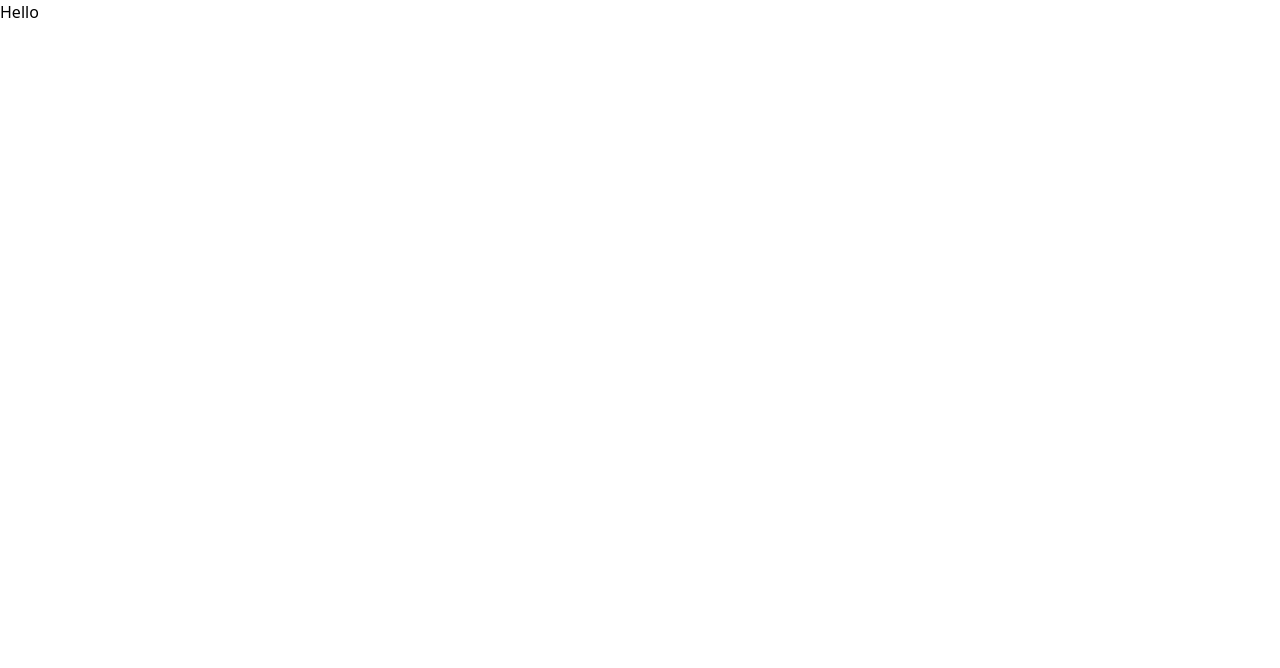
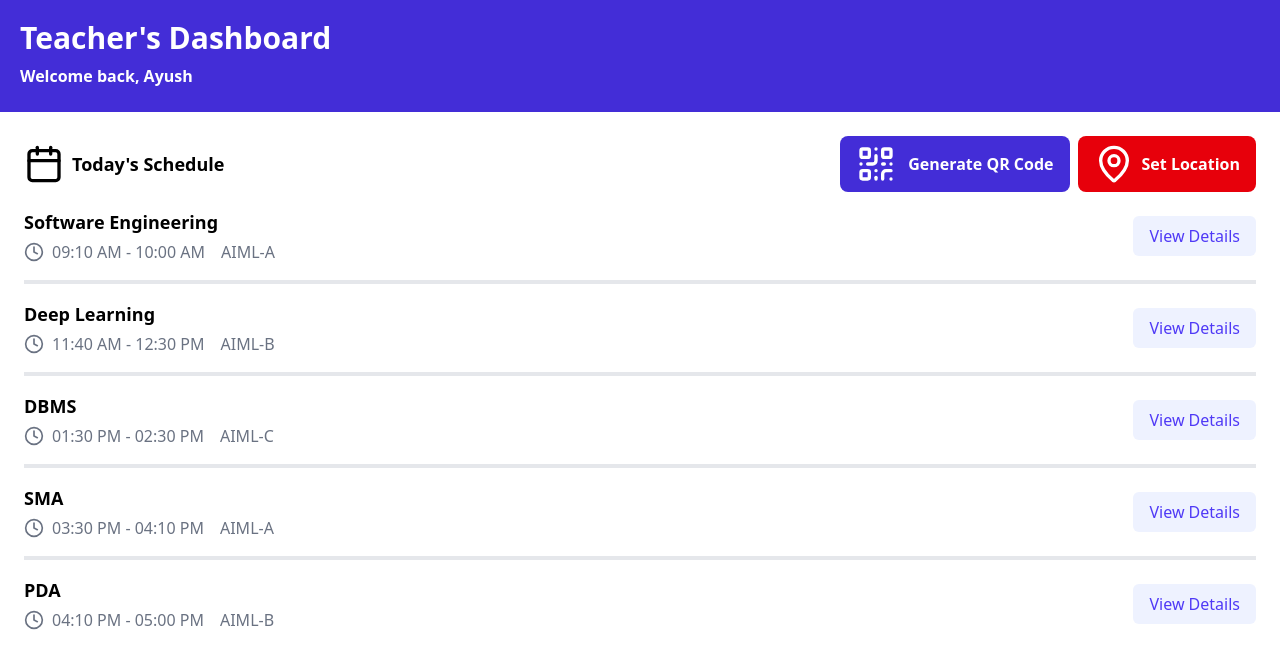
Before and after one commit to iaadarsh23/Advance_Attendance, a React (Vite) app: page / in a window 1280 px wide. Shown: the top 668 px of the page. Built offline with nearby package versions, Linux system fonts and the light colour scheme.

Commit message:
Teacher dashboard

```diff
--- a/package.json
+++ b/package.json
@@ -11,6 +11,7 @@
   },
   "dependencies": {
     "@tailwindcss/vite": "^4.0.6",
+    "lucide-react": "^0.475.0",
     "react": "^19.0.0",
     "react-dom": "^19.0.0"
   },
--- a/src/App.jsx
+++ b/src/App.jsx
@@ -1,9 +1,9 @@
 import React from 'react'
-
+import Admin from './components/Admin'
 const App = () => {
   return (
     <div>
-      <h1 className='bg-red-70'>Hello</h1>
+      <Admin />
     </div>
   )
 }
--- a/src/components/Admin.jsx
+++ b/src/components/Admin.jsx
@@ -1,8 +1,75 @@
 import React from 'react'
+import { Calendar, MapPin, QrCode, Clock } from 'lucide-react';
+
 
 const Admin = () => {
+
+  const lectures = [
+    { id: 1, subject: 'Software Engineering', time: '09:10 AM - 10:00 AM', class: 'AIML-A' },
+    { id: 2, subject: 'Deep Learning', time: '11:40 AM - 12:30 PM', class: 'AIML-B' },
+    { id: 3, subject: 'DBMS', time: '01:30 PM - 02:30 PM', class: 'AIML-C' },
+    { id: 4, subject: 'SMA', time: '03:30 PM - 04:10 PM', class: 'AIML-A' },
+    { id: 5, subject: 'PDA', time: '04:10 PM - 05:00 PM', class: 'AIML-B' },
+  ];
   return (
-    <div>Admin</div>
+    <div>
+      {/* header */}
+      <div classname="min-h-screen bg-gray-600">
+        <header className='bg-indigo-700 w-screen h-28 p-5'>
+          <h1 className='text-white text-3xl font-bold'>Teacher's Dashboard</h1>
+          <p className='text-white font-bold text-md mt-2'>Welcome back, Ayush</p>
+        </header>
+        {/* main section */}
+        <main className='max-w-7xl mx-auto p-6'>
+          <section className='bg-white'>
+            <div className="flex justify-between">
+              <h2 className='flex text-lg font-bold gap-2 items-center'>
+                <Calendar size={40} />
+                Today's Schedule
+              </h2>
+              <div className='flex gap-2'>
+                <button className='bg-indigo-700 flex items-center gap-3 text-md font-semibold px-4 py-2 rounded-lg text-white'>
+                  <QrCode size={40} />
+                  Generate QR Code
+
+                </button>
+                <button className='bg-red-600 flex items-center py-2n px-4 rounded-lg text-white font-semibold gap-2'>
+                  <MapPin size={40} />
+                  Set Location
+                </button>
+              </div>
+
+            </div>
+            <div className='divide-y-4 divide-gray-200'>
+              {
+                lectures.map((lecture) => (
+                  <div key={lecture.id} className='py-4 flex items-center justify-between '>
+                    <div>
+                      <h3 className='text-black text-lg font-semibold'>{lecture.subject}</h3>
+                      <div className='flex items-center  gap-4 mt-1 text-gray-500'>
+                        <span className='flex items-center gap-2'>
+                          <Clock size={20} />
+                          {lecture.time}
+                        </span>
+                        <span>{lecture.class}</span>
+
+                      </div>
+
+                    </div>
+                    <button className="bg-indigo-50 text-indigo-600 px-4 py-2 rounded-md hover:bg-indigo-100 transition-colors">
+                      View Details
+                    </button>
+                  </div>
+                ))
+              }
+            </div>
+          </section>
+        </main>
+      </div>
+
+
+
+    </div>
   )
 }
 
```
Also changed, not shown: 1 other file (tests, documents, lock files or other folders).
